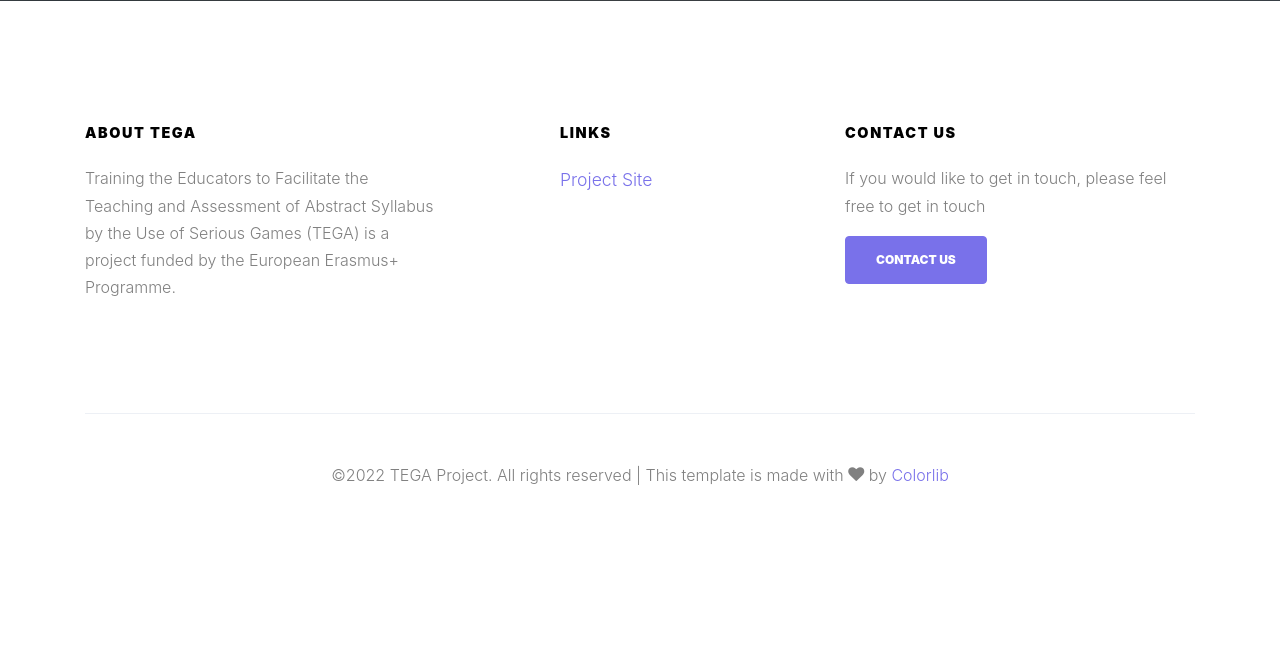
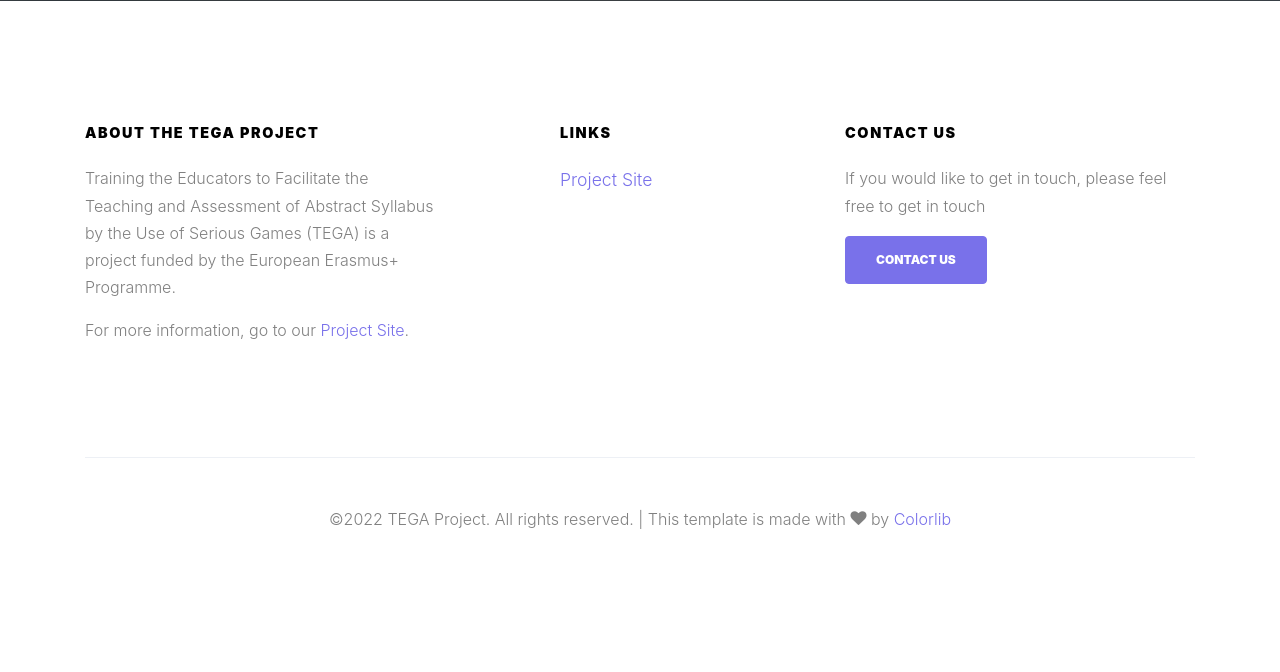
Before and after one commit to tsmithscott/tega-toolkit, a Flask app: page / in a window 1280 px wide. Shown: the part 899-1571 px from the top of the page. Before the commit the page ends 1384 px from the top, so only its background shows below. Run offline with Flask 2, Linux system fonts and the light colour scheme; parts of the project's set-up code (start-up, migrations or seed data) failed here and were passed over; some libraries are stand-ins or nearby versions; some web fonts are replaced.

Commit message:
Added footer text

```diff
--- a/app.py
+++ b/app.py
@@ -46,7 +46,7 @@ def load_user(user_id):
     return User.get(user_id)
 
 
-@app.route("/")
+@app.route("/", methods=['GET', 'POST'])
 def index():
     if current_user.is_authenticated:
         # return (
@@ -63,7 +63,7 @@ def index():
         return render_template("index.html", title="Tega Toolkit")
 
 
-@app.route("/login")
+@app.route("/login", methods=['GET', 'POST'])
 def login():
     if current_user.is_authenticated:
         # return (
--- a/templates/base.html
+++ b/templates/base.html
@@ -74,8 +74,9 @@
                 <div class="container">
                     <div class="row">
                         <div class="col-md-4">
-                            <h3>About TEGA</h3>
+                            <h3>About the TEGA Project</h3>
                             <p>Training the Educators to Facilitate the Teaching and Assessment of Abstract Syllabus by the Use of Serious Games (TEGA) is a project funded by the European Erasmus+ Programme.</p>
+                            <p>For more information, go to our <a href="https://www.tega-project.eu/">Project Site</a>.</p>
                         </div>
 
                         <div class="col-md-3 ml-auto">
@@ -100,7 +101,7 @@
                     <div class="border-top pt-5">
                         <p>
                         <!-- Link back to Colorlib can't be removed. Template is licensed under CC BY 3.0. -->
-                        &copy;<script>document.write(new Date().getFullYear());</script> TEGA Project. All rights reserved | This template is made with <i class="icon-heart" aria-hidden="true"></i> by <a href="https://colorlib.com" target="_blank" >Colorlib</a>
+                        &copy;<script>document.write(new Date().getFullYear());</script> TEGA Project. All rights reserved. | This template is made with <i class="icon-heart" aria-hidden="true"></i> by <a href="https://colorlib.com" target="_blank" >Colorlib</a>
                         <!-- Link back to Colorlib can't be removed. Template is licensed under CC BY 3.0. -->
                         </p>
                     </div>
```
